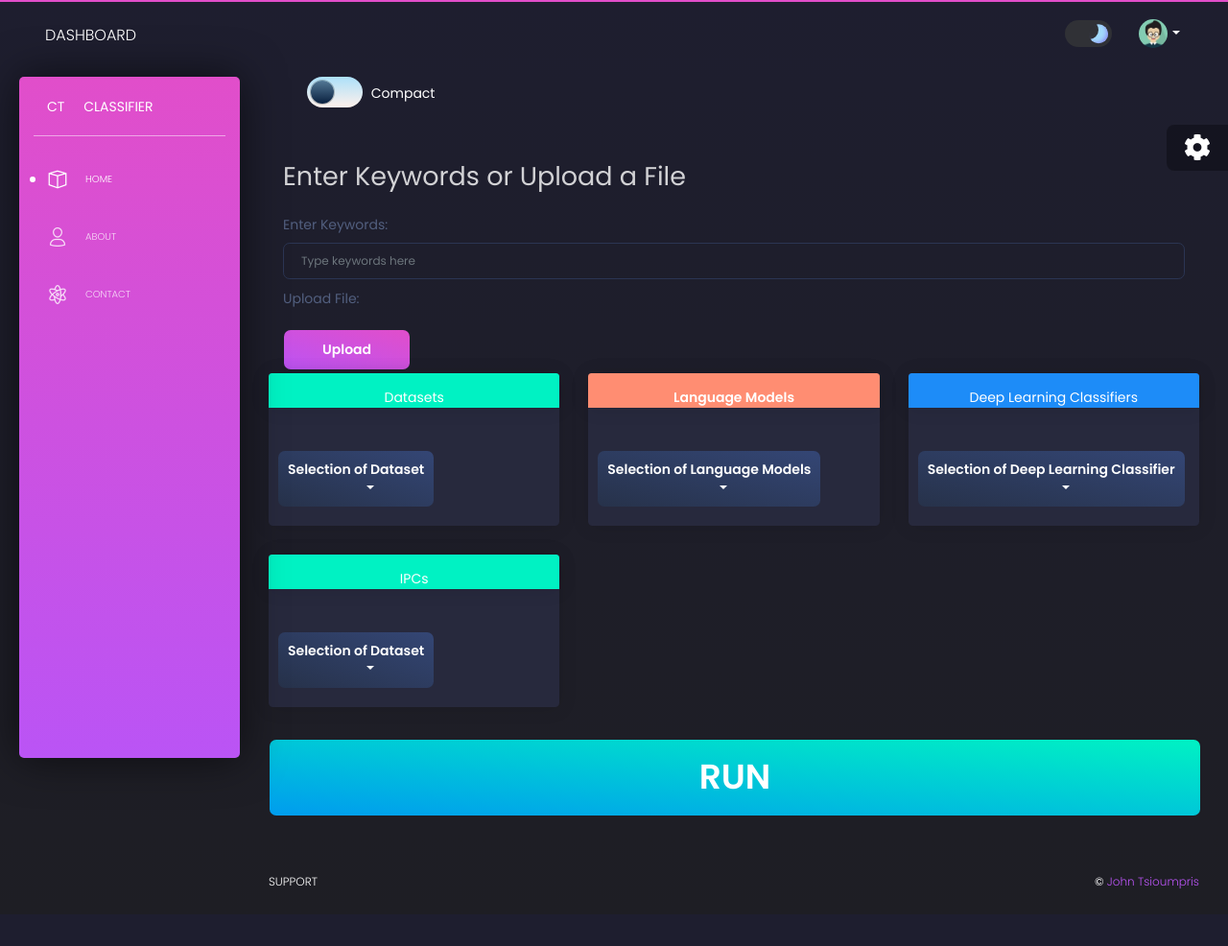
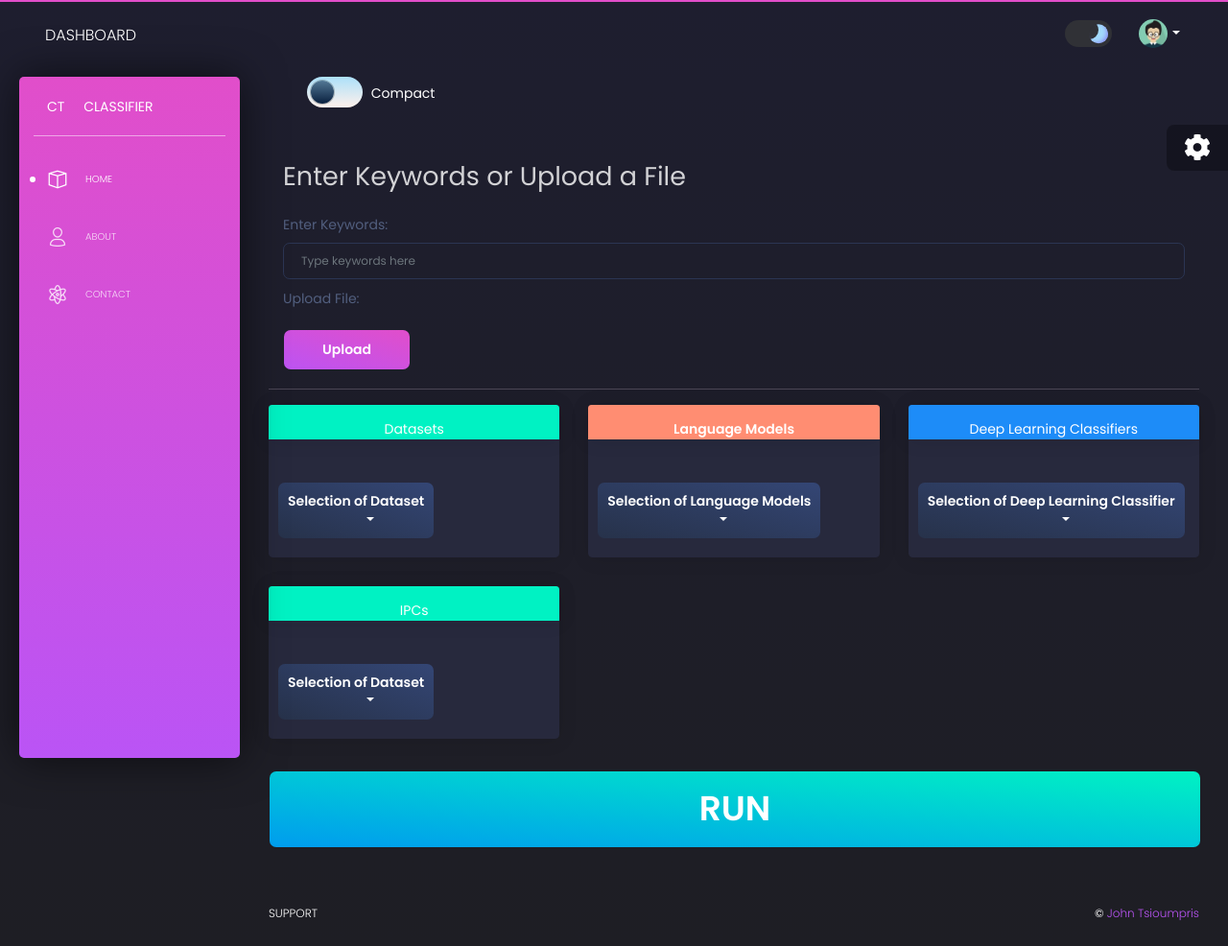
Before and after one commit to tsgiannis/master_thesis, a Flask app: page /index in a window 1280 px wide. Shown: the whole page at 96% size. Before the commit the page ends 926 px from the top, so only its background shows below. Run offline with Flask 3, Linux system fonts and the light colour scheme; the visitor is signed in with stand-in values (Sample User, id 1); parts of the project's set-up code (start-up, migrations or seed data) failed here and were passed over; some libraries are stand-ins or nearby versions.

Commit message:
Working on Specs #2 Better

```diff
--- a/apps/templates/home/index.html
+++ b/apps/templates/home/index.html
@@ -71,9 +71,12 @@
         top: 2px;
     }
 
-    /*.card-header{
-        font-size: 25px !important;
-    }*/
+hr {
+  margin-top: 1rem;
+  margin-bottom: 1rem;
+  border: 0;
+  border-top: 1px solid rgba(255, 230, 255, 0.2);
+}
 
 
 </style>
@@ -119,6 +122,24 @@
             </div>
         </div>
     </div>
+     <div class="container mt-5">
+    <h2 class="mb-4">Enter Keywords or Upload a File</h2>
+
+    <form id="keywordForm" onsubmit="submitForm(event)">
+        <div class="form-group">
+            <label for="keywords">Enter Keywords:</label>
+            <input type="text" class="form-control" id="keywords" name="keywords" placeholder="Type keywords here">
+        </div>
+
+        <div class="form-group">
+            <label for="fileInput">Upload File:</label>
+            <input type="file" class="form-control-file" id="fileInput" name="fileInput" accept=".txt">
+        </div>
+
+        <button type="submit" onclick="readFile()" class="btn btn-primary">Upload</button>
+    </form>
+</div>
+    <hr/>
     <div id="fullview">
         <div class="card">
             <div class="card-header text-center py-4">
@@ -297,23 +318,7 @@
 
     </div>
     <div id="compactview">
-      <div class="container mt-5">
-    <h2 class="mb-4">Enter Keywords or Upload a File</h2>
 
-    <form id="keywordForm" onsubmit="submitForm(event)">
-        <div class="form-group">
-            <label for="keywords">Enter Keywords:</label>
-            <input type="text" class="form-control" id="keywords" name="keywords" placeholder="Type keywords here">
-        </div>
-
-        <div class="form-group">
-            <label for="fileInput">Upload File:</label>
-            <input type="file" class="form-control-file" id="fileInput" name="fileInput" accept=".txt">
-        </div>
-
-        <button type="submit" onclick="readFile()" class="btn btn-primary">Upload</button>
-    </form>
-</div>
 
         <div class="row row-cols-1 row-cols-md-3">
             <div class="col-md-4">
```
